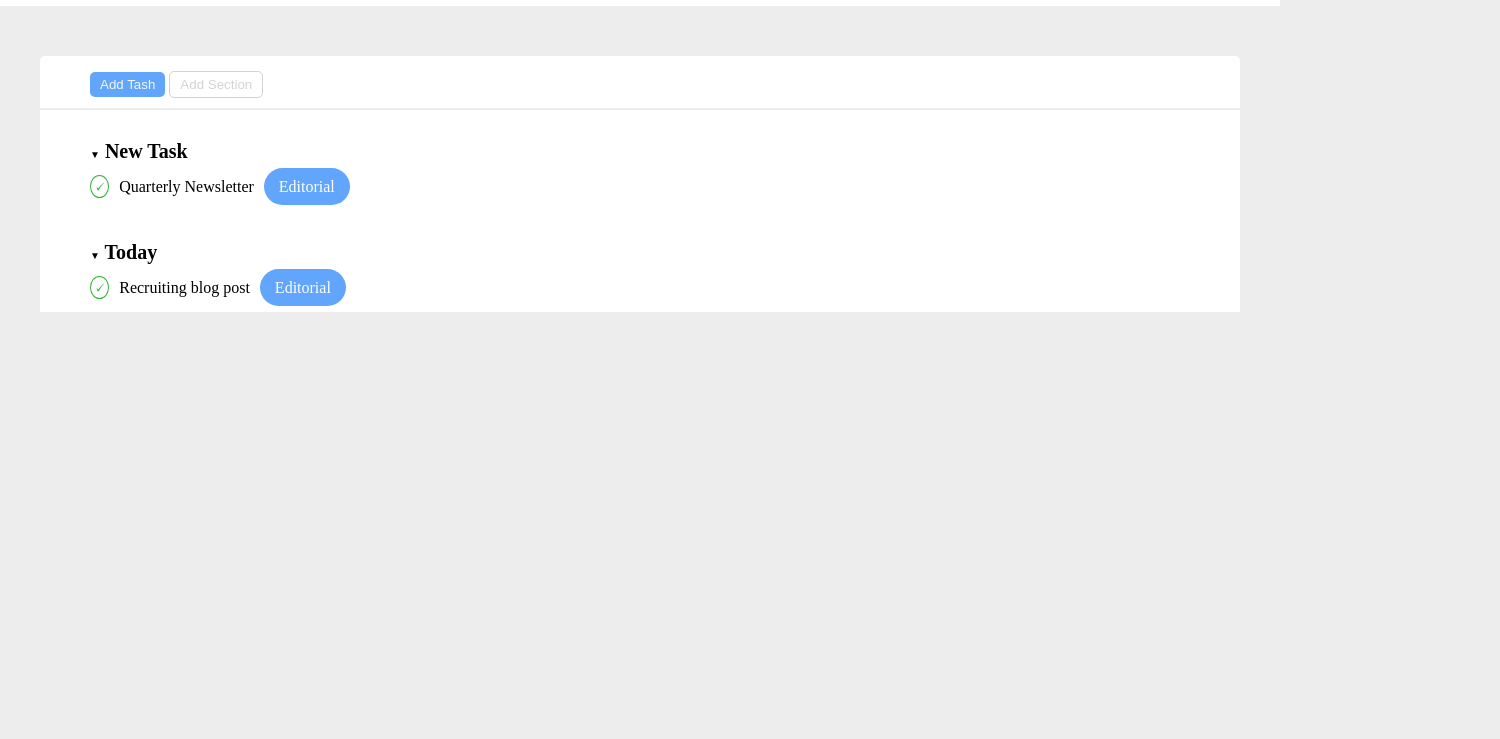
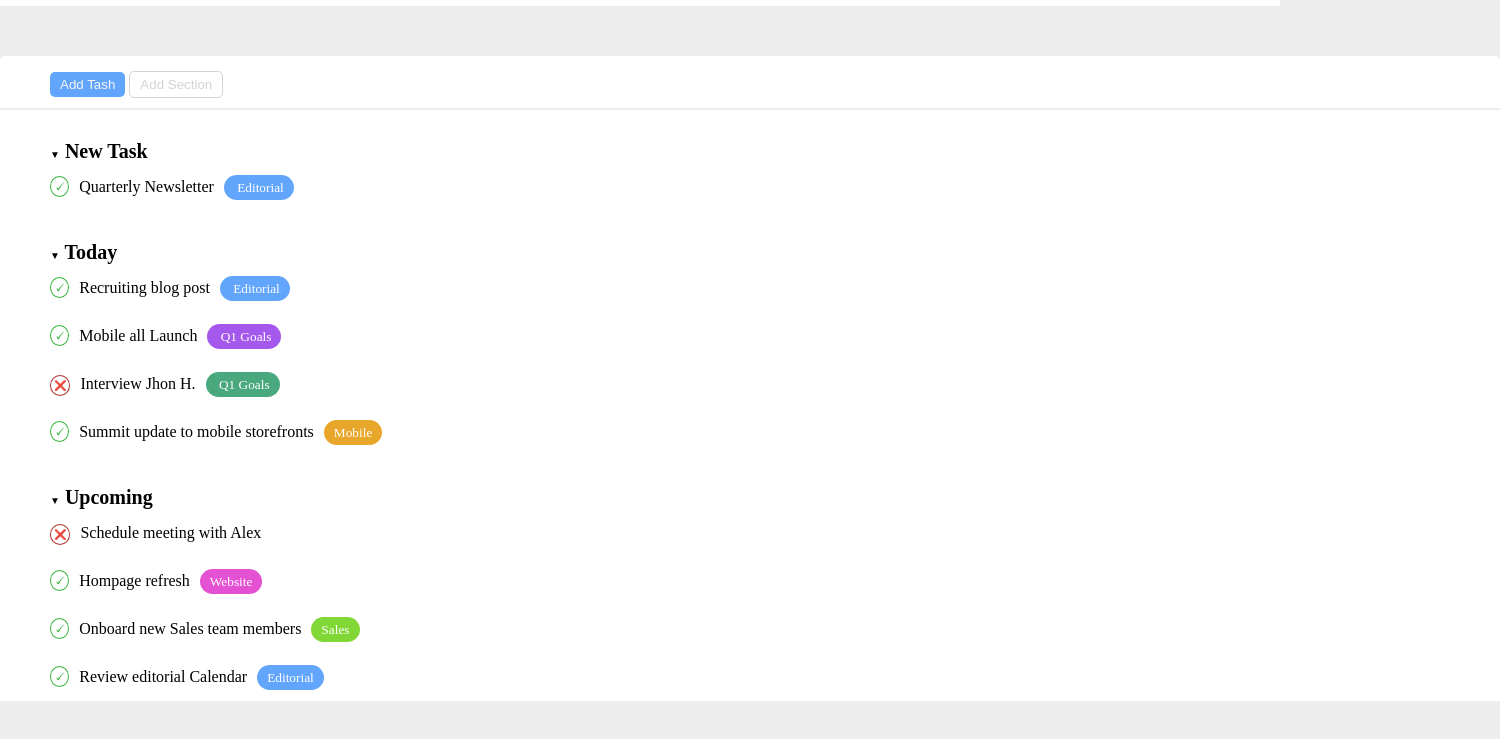
Before and after one commit to LucaConiglio/html-css-toboolist, a plain HTML site: page index.html in a window 1280 px wide. Shown: the part 53-792 px from the top of the page, 1500 px wide, since content can reach past the window. Drawn offline with Linux system fonts and the light colour scheme.

Commit message:
ultimato

```diff
--- a/css/style.css
+++ b/css/style.css
@@ -18,10 +18,11 @@ header{
 }
 body{
     background-color: rgb(237, 237, 237);
+    width: 100vw
 }
 main{
 
-    width: 1200px;
+    width: 1500px;
     margin: auto;
 }
 .container-top{
@@ -67,14 +68,37 @@ h3{
 #verify{
     border: 1px solid rgb(53, 180, 57);
     border-radius: 100%;
-    padding: 2px 3px;
+    padding: 1px 3px;
     color: rgb(53, 180, 57);
     margin-right: 10px;
 }
-.last-span{
+#negative{
+    border: 1px solid rgb(180, 53, 53);
+    border-radius: 100%;
+    padding: 4px 3px;
+    color: rgb(180, 53, 53);
+    margin-right: 10px;
+    font-size: 10px;
+}
+small{
     background-color: rgb(98, 165, 252);
     color: white;
-    padding: 10px 15px;
+    padding: 5px 10px;
     border-radius: 20px;
     margin-left: 10px;
 }
+#goals{
+    background-color: rgb(165, 89, 236);
+}
+#recruiting{
+    background-color: rgb(74, 168, 127);
+}
+#mobile{
+    background-color: rgb(232, 166, 43);
+}
+#website{
+    background-color: rgb(228, 82, 211);
+}
+#sales{
+    background-color: rgb(129, 215, 54);
+}
--- a/index.html
+++ b/index.html
@@ -24,17 +24,51 @@
             <div class="content-box newtask">
                 <h3><span class="symbol-arrow">&#9660;</span> New Task</h3>
                 <span class="row">
-                    <span id="verify">&#128504;</span>Quarterly Newsletter<span class="last-span">Editorial
-                    </span>
+                    <span id="verify">&#128504;</span>Quarterly Newsletter<small> Editorial</small>
                 </span>
             </div>
-             <!--inizio parte 2 today-->
+            <!--inizio parte 2 today-->
             <div class="content-box today">
                 <h3><span class="symbol-arrow">&#9660;</span> Today</h3>
-                <span class="row">
-                    <span id="verify">&#128504;</span>Recruiting blog post<span class="last-span">Editorial
-                    </span>
-                </span>
+                <div class="row">
+                    <span id="verify">&#128504;</span>Recruiting blog post<small> Editorial</small>
+                </div>
+                <div>
+                    <div class="row">
+                        <span id="verify">&#128504;</span>Mobile all Launch<small id="goals"> Q1 Goals</small>
+                    </div>
+                </div>
+                <div>
+                    <div class="row">
+                        <span id="negative">&#10060;</span>Interview Jhon H.<small id="recruiting"> Q1 Goals</small>
+                    </div>
+                </div>
+                <div>
+                    <div class="row">
+                        <span id="verify">&#128504;</span>Summit update to mobile storefronts<small id="mobile">Mobile</small>
+                    </div>
+                </div>
+            </div>
+            <div class="content-box upcoming">
+                <h3><span class="symbol-arrow">&#9660;</span> Upcoming</h3>
+                <div class="row">
+                    <span id="negative">&#10060;</span>Schedule meeting with Alex
+                </div>
+                <div>
+                    <div class="row">
+                        <span id="verify">&#128504;</span>Hompage refresh<small id="website">Website</small>
+                    </div>
+                </div>
+                <div>
+                    <div class="row">
+                        <span id="verify">&#128504;</span>Onboard new Sales team members<small id="sales">Sales</small>
+                    </div>
+                </div>
+                <div>
+                    <div class="row">
+                        <span id="verify">&#128504;</span>Review editorial Calendar<small>Editorial</small>
+                    </div>
+                </div>
             </div>
         </div>
     </main>
```
